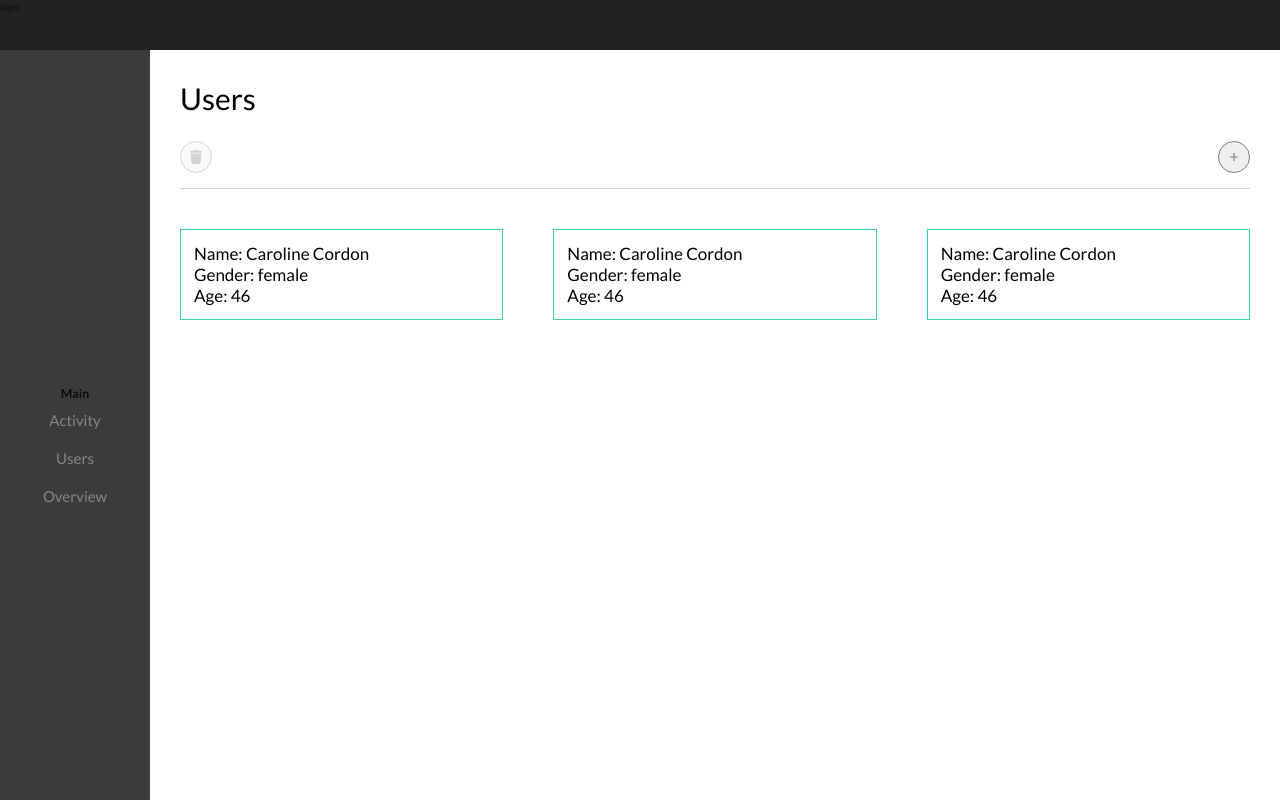
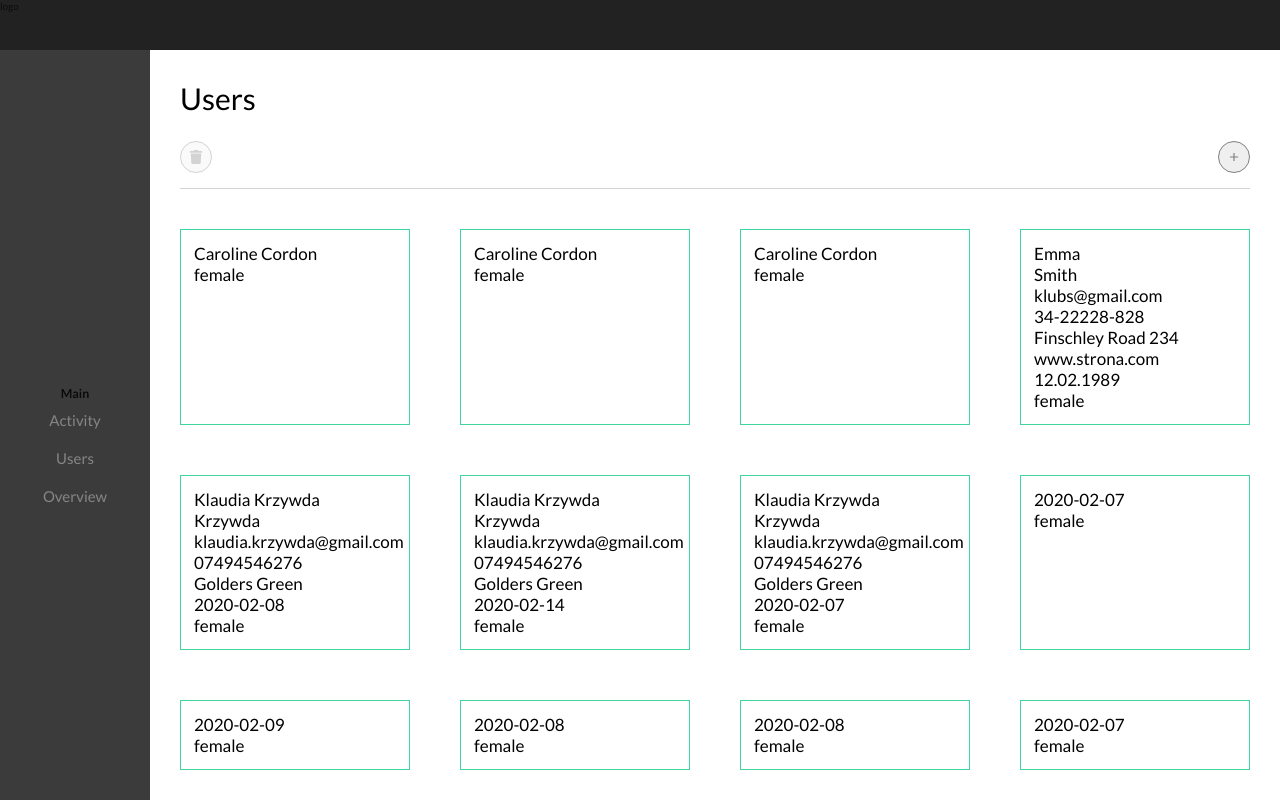
Before and after one commit to Klaudia26/dashboard-app, a React (Create React App) app: page /users in a window 1280 px wide. Shown: the top 800 px of the page. Built offline with nearby package versions, Linux system fonts and the light colour scheme; data requests are answered from the project's data file.

Commit message:
add new to server

```diff
--- a/db.json
+++ b/db.json
@@ -23,6 +23,12 @@
       "name": "photo",
       "createdAt": "12.04.2019",
       "url": "https://res.cloudinary.com/kubaleski/image/upload/v1582461851/jackson-eaves-8j4Xlk2j9E8-unsplash_pro2yk.jpg"
+    },
+    {
+      "name": "",
+      "createdAt": "2020-02-27T11:27:33.652Z",
+      "url": "http://res.cloudinary.com/kubaleski/image/upload/v1582802852/jwmokvwn1ne8vfyqvgg9.jpg",
+      "id": 5
     }
   ],
   "users": [
@@ -43,6 +49,173 @@
       "name": "Caroline Cordon",
       "gender": "female",
       "age": 46
+    },
+    {
+      "name": "Emma",
+      "surname": "Smith",
+      "email": "klubs@gmail.com",
+      "phone": "34-22228-828",
+      "address": "Finschley Road 234",
+      "website": "www.strona.com",
+      "aboute": "Lorem ipsum",
+      "dateOfBirth": "12.02.1989",
+      "gender": "female"
+    },
+    {
+      "name": "Klaudia Krzywda",
+      "surname": "Krzywda",
+      "email": "klaudia.krzywda@gmail.com",
+      "phone": "07494546276",
+      "address": "Golders Green",
+      "website": "",
+      "aboute": "",
+      "dateOfBirth": "2020-02-08",
+      "gender": "female",
+      "id": 5
+    },
+    {
+      "name": "Klaudia Krzywda",
+      "surname": "Krzywda",
+      "email": "klaudia.krzywda@gmail.com",
+      "phone": "07494546276",
+      "address": "Golders Green",
+      "website": "",
+      "aboute": "",
+      "dateOfBirth": "2020-02-14",
+      "gender": "female",
+      "id": 6
+    },
+    {
+      "name": "Klaudia Krzywda",
+      "surname": "Krzywda",
+      "email": "klaudia.krzywda@gmail.com",
+      "phone": "07494546276",
+      "address": "Golders Green",
+      "website": "",
+      "aboute": "",
+      "dateOfBirth": "2020-02-07",
+      "gender": "female",
+      "id": 7
+    },
+    {
+      "name": "",
+      "surname": "",
+      "email": "",
+      "phone": "",
+      "address": "",
+      "website": "",
+      "aboute": "",
+      "dateOfBirth": "2020-02-07",
+      "gender": "female",
+      "id": 8
+    },
+    {
+      "name": "",
+      "surname": "",
+      "email": "",
+      "phone": "",
+      "address": "",
+      "website": "",
+      "aboute": "",
+      "dateOfBirth": "2020-02-09",
+      "gender": "female",
+      "id": 9
+    },
+    {
+      "name": "",
+      "surname": "",
+      "email": "",
+      "phone": "",
+      "address": "",
+      "website": "",
+      "aboute": "",
+      "dateOfBirth": "2020-02-08",
+      "gender": "female",
+      "id": 10
+    },
+    {
+      "name": "",
+      "surname": "",
+      "email": "",
+      "phone": "",
+      "address": "",
+      "website": "",
+      "aboute": "",
+      "dateOfBirth": "2020-02-08",
+      "gender": "female",
+      "id": 11
+    },
+    {
+      "name": "",
+      "surname": "",
+      "email": "",
+      "phone": "",
+      "address": "",
+      "website": "",
+      "aboute": "",
+      "dateOfBirth": "2020-02-07",
+      "gender": "female",
+      "id": 12
+    },
+    {
+      "name": "",
+      "surname": "",
+      "email": "",
+      "phone": "",
+      "address": "",
+      "website": "",
+      "aboute": "",
+      "dateOfBirth": "2020-02-14",
+      "gender": "female",
+      "id": 13
+    },
+    {
+      "name": "",
+      "surname": "",
+      "email": "",
+      "phone": "",
+      "address": "",
+      "website": "",
+      "aboute": "",
+      "dateOfBirth": "2020-02-14",
+      "gender": "female",
+      "id": 14
+    },
+    {
+      "name": "",
+      "surname": "",
+      "email": "",
+      "phone": "",
+      "address": "",
+      "website": "",
+      "aboute": "",
+      "dateOfBirth": "2020-02-09",
+      "gender": "female",
+      "id": 15
+    },
+    {
+      "name": "",
+      "surname": "",
+      "email": "",
+      "phone": "",
+      "address": "",
+      "website": "",
+      "aboute": "",
+      "dateOfBirth": "2020-02-09",
+      "gender": "female",
+      "id": 16
+    },
+    {
+      "name": "",
+      "surname": "",
+      "email": "",
+      "phone": "",
+      "address": "",
+      "website": "",
+      "aboute": "",
+      "dateOfBirth": "2020-02-14",
+      "gender": "female",
+      "id": 17
     }
   ]
 }
--- a/src/components/UserCard/UserCard.js
+++ b/src/components/UserCard/UserCard.js
@@ -6,18 +6,15 @@ const UserCard = ({ user, activeUser }) => {
     <div onClick={() => activeUser(user.id)} className={styles.userCard}>
       <ul className={styles.userCard__list}>
         <li className={styles.userCard__item}>
-          <p>
-            <span>Name: </span>
-            {user.name}
-          </p>
-          <p>
-            <span>Gender: </span>
-            {user.gender}
-          </p>
-          <p>
-            <span>Age: </span>
-            {user.age}
-          </p>
+          <p>{user.name}</p>
+          <p>{user.surname}</p>
+          <p>{user.email}</p>
+          <p>{user.phone}</p>
+          <p>{user.address}</p>
+          <p>{user.website}</p>
+          <p>{user.about}</p>
+          <p>{user.dateOfBirth}</p>
+          <p>{user.gender}</p>
         </li>
       </ul>
     </div>
--- a/src/pages/CreateUser/CreateUser.js
+++ b/src/pages/CreateUser/CreateUser.js
@@ -1,10 +1,10 @@
 import React, { Component } from 'react';
 import Header from '../../components/Header/Header';
 import styles from './CreateUser.module.scss';
+import axios from 'axios';
 
 class CreateUser extends Component {
   state = {
-    users: [],
     name: '',
     surname: '',
     email: '',
@@ -14,6 +14,7 @@ class CreateUser extends Component {
     aboute: '',
     dateOfBirth: '',
     gender: 'female',
+    loading: false,
   };
   handleChange = (e) => {
     this.setState({
@@ -23,6 +24,30 @@ class CreateUser extends Component {
 
   handleSubmit = (e) => {
     e.preventDefault();
+    this.setState({
+      loading: true,
+    });
+
+    const user = {
+      name: this.state.name,
+      surname: this.state.surname,
+      email: this.state.email,
+      phone: this.state.phone,
+      address: this.state.address,
+      website: this.state.website,
+      aboute: this.state.aboute,
+      dateOfBirth: this.state.dateOfBirth,
+      gender: this.state.gender,
+    };
+    const url = 'http://localhost:3001/users';
+
+    setTimeout(async () => {
+      const res = await axios.post(url, user);
+      this.props.history.push('/users');
+      this.setState({
+        loading: false,
+      });
+    }, 1000);
   };
   render() {
     return (
@@ -186,7 +211,11 @@ class CreateUser extends Component {
             className={styles.textarea}
             placeholder="Tell us something about yourself"
           ></textarea>
-          <button type="submit" className={styles.btn}>
+          <button
+            type="submit"
+            className={styles.btn}
+            disabled={this.state.loading}
+          >
             Submit
           </button>
         </form>
--- a/src/pages/CreateUser/CreateUser.module.scss
+++ b/src/pages/CreateUser/CreateUser.module.scss
@@ -52,9 +52,14 @@
     border-radius: 2px;
     box-shadow: 0 1px 2px grey;
     cursor: pointer;
-    transition: all 2s;
+    transition: all 0.2s;
 
-    &:hover {
+    &:disabled {
+      opacity: 0.65;
+      cursor: default;
+    }
+
+    &:not(:disabled):hover {
       transform: translateY(-2px);
     }
   }
```
